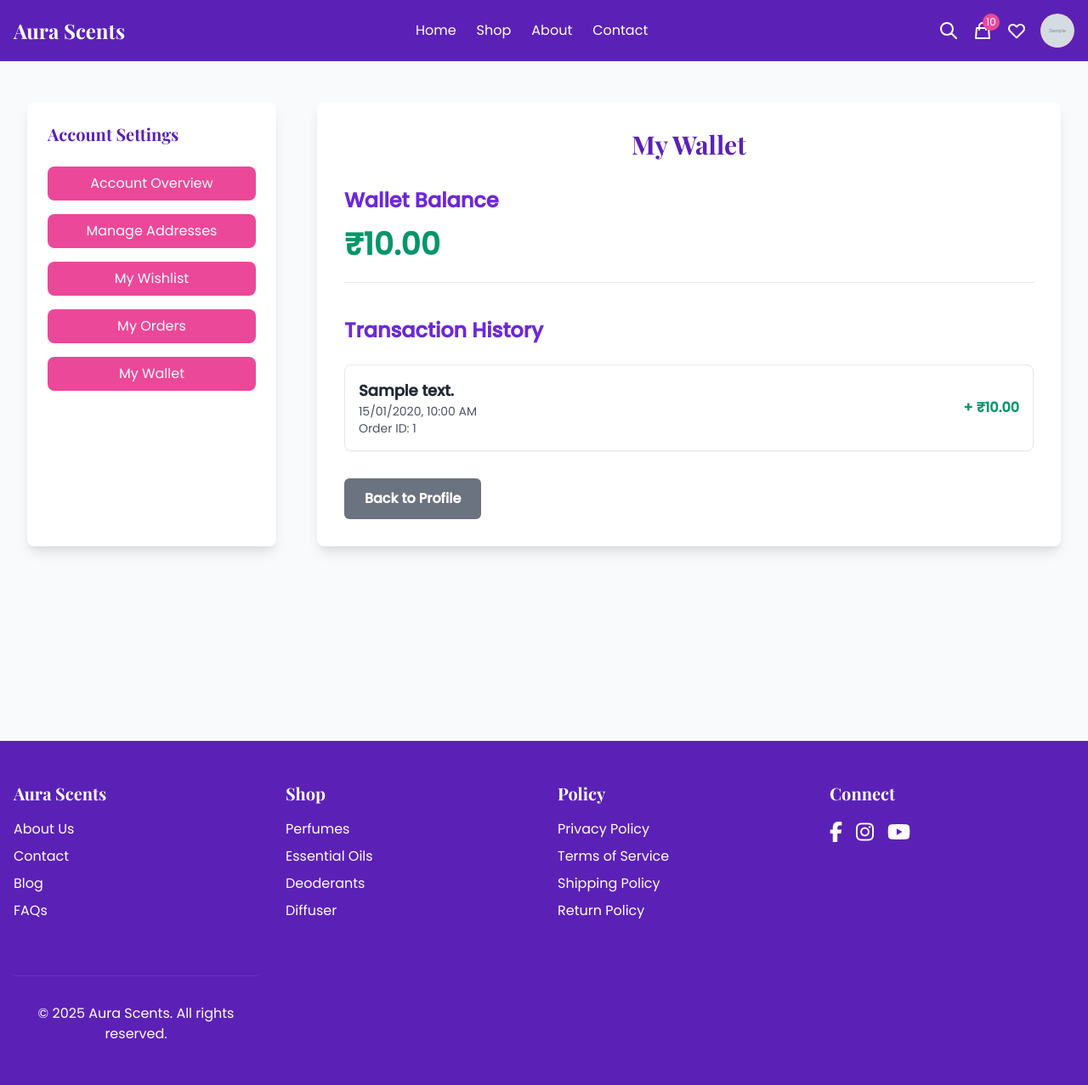
After one commit to ridwanmanayath/aura_scents, a Django app: page /wallet/ in a window 1280 px wide. The commit adds this page. Shown: the whole page at 85% size. Run offline with Django 5.2, Linux system fonts and the light colour scheme; a user stored in the database is signed in; tables that the repository leaves empty hold one stand-in row (values such as "Sample post"); grey boxes marked "Sample" are stand-in pictures; some libraries are stand-ins or nearby versions.

Commit message:
Wallet Page Added on User Side

```diff
--- a/Aura_Scents/back_office/urls.py
+++ b/Aura_Scents/back_office/urls.py
@@ -24,8 +24,9 @@ urlpatterns = [
     path('products/<int:product_id>/delete/', views.product_delete, name='product_delete'),
 
     path('orders/', views.order_list, name='order_list'),
+    path('orders/<int:order_id>/update-status/', views.update_order_status, name='update_order_status'),
+    path('orders/<int:order_id>/refund/', views.process_refund, name='process_refund'),
     path('order-detail/<int:order_id>/', views.order_detail, name='order_details'),
-    path('orders/<int:order_id>/update-status/', views.update_order_status, name='update_order_status'),
 
     path('coupons/', views.manage_coupons, name='manage_coupons'),
     path('coupon-delete/<int:coupon_id>/', views.delete_coupon, name='delete_coupon'),
--- a/Aura_Scents/store/models.py
+++ b/Aura_Scents/store/models.py
@@ -115,6 +115,8 @@ class Order(models.Model):
     is_paid = models.BooleanField(default=False)
     status = models.CharField(max_length=50, default='Pending')
     order_id = models.CharField(max_length=20, unique=True, blank=True)
+    razorpay_order_id = models.CharField(max_length=100, null=True, blank=True)  # Add for Razorpay
+    refund_processed = models.BooleanField(default=False)  # New field
 
     def __str__(self):
         return f"Order {self.order_id} by {self.user.email}"
@@ -171,3 +173,34 @@ class OrderItem(models.Model):
 
     def subtotal(self):
         return self.price * self.quantity
+
+
+class Wallet(models.Model):
+    user = models.OneToOneField(settings.AUTH_USER_MODEL, on_delete=models.CASCADE, related_name='wallet')
+    balance = models.DecimalField(max_digits=10, decimal_places=2, default=0.00)
+
+    def __str__(self):
+        return f"{self.user.email}'s Wallet (₹{self.balance})"
+
+    class Meta:
+        verbose_name = "Wallet"
+        verbose_name_plural = "Wallets"
+
+class WalletTransaction(models.Model):
+    TRANSACTION_TYPES = [
+        ('credit', 'Credit'),
+        ('debit', 'Debit'),
+    ]
+
+    wallet = models.ForeignKey(Wallet, on_delete=models.CASCADE, related_name='transactions')
+    order = models.ForeignKey('Order', on_delete=models.SET_NULL, null=True, blank=True)
+    transaction_type = models.CharField(max_length=10, choices=TRANSACTION_TYPES)
+    amount = models.DecimalField(max_digits=10, decimal_places=2)
+    description = models.CharField(max_length=255)
+    created_at = models.DateTimeField(auto_now_add=True)
+
+    def __str__(self):
+        return f"{self.transaction_type.capitalize()} of ₹{self.amount} for {self.wallet.user.email}"
+
+    class Meta:
+        ordering = ['-created_at']
--- a/Aura_Scents/store/templates/store/user_sidebar.html
+++ b/Aura_Scents/store/templates/store/user_sidebar.html
@@ -6,5 +6,6 @@
         <li><a href="{% url 'address_list' %}" class="block text-center py-2 px-4 text-white bg-pink-500 rounded-lg hover:bg-pink-600">Manage Addresses</a></li>
         <li><a href="{% url 'wish_list' %}" class="block text-center py-2 px-4 text-white bg-pink-500 rounded-lg hover:bg-pink-600">My Wishlist</a></li>
         <li><a href="{% url 'orders' %}" class="block text-center py-2 px-4 text-white bg-pink-500 rounded-lg hover:bg-pink-600">My Orders</a></li>
+        <li><a href="{% url 'wallet' %}" class="block text-center py-2 px-4 text-white bg-pink-500 rounded-lg hover:bg-pink-600">My Wallet</a></li>
       </ul>
     </div>
--- /dev/null
+++ b/Aura_Scents/store/templates/store/wallet.html
@@ -0,0 +1,66 @@
+{% extends 'store/base.html' %}
+{% load static %}
+
+{% block title %}My Wallet | Aura Scents{% endblock %}
+
+{% block extra_head %}
+<link rel="stylesheet" href="https://cdn.jsdelivr.net/npm/sweetalert2@11/dist/sweetalert2.min.css">
+{% endblock %}
+
+{% block content %}
+<section class="min-h-screen bg-gray-50 py-12 px-4 sm:px-6 lg:px-8">
+    <div class="container mx-auto flex gap-12">
+        {% include 'store/user_sidebar.html' %}
+
+        <div class="w-3/4 bg-white p-8 rounded-lg shadow-lg">
+            <h2 class="text-3xl font-playfair font-bold text-purple-800 text-center mb-8">My Wallet</h2>
+
+            <!-- Wallet Balance -->
+            <div class="mb-10 border-b pb-6">
+                <h3 class="text-2xl font-semibold text-purple-700 mb-4">Wallet Balance</h3>
+                <p class="text-4xl font-bold text-green-600">₹{{ wallet.balance|floatformat:2 }}</p>
+            </div>
+
+            <!-- Transaction History -->
+            <div>
+                <h3 class="text-2xl font-semibold text-purple-700 mb-6">Transaction History</h3>
+                {% if transactions %}
+                    <div class="space-y-6">
+                        {% for transaction in transactions %}
+                            <div class="border rounded-lg p-4 shadow-sm">
+                                <div class="flex justify-between items-center">
+                                    <div>
+                                        <p class="text-lg font-semibold text-gray-800">{{ transaction.description }}</p>
+                                        <p class="text-sm text-gray-600">{{ transaction.created_at|date:"d/m/Y, h:i A" }}</p>
+                                        {% if transaction.order %}
+                                            <p class="text-sm text-gray-600">Order ID: {{ transaction.order.order_id }}</p>
+                                        {% endif %}
+                                    </div>
+                                    <div>
+                                        <p class="{% if transaction.transaction_type == 'credit' %}text-green-600{% else %}text-red-600{% endif %} font-bold">
+                                            {% if transaction.transaction_type == 'credit' %}+{% else %}-{% endif %} ₹{{ transaction.amount|floatformat:2 }}
+                                        </p>
+                                    </div>
+                                </div>
+                            </div>
+                        {% endfor %}
+                    </div>
+                {% else %}
+                    <div class="text-center py-16">
+                        <i class="fas fa-wallet text-6xl text-gray-300 mb-4"></i>
+                        <h3 class="text-xl font-semibold text-gray-600 mb-2">No transactions yet</h3>
+                        <p class="text-gray-500">Your wallet transaction history will appear here.</p>
+                    </div>
+                {% endif %}
+            </div>
+
+            <!-- Back to Profile -->
+            <div class="mt-8">
+                <a href="{% url 'profile' %}" class="inline-block bg-gray-500 hover:bg-gray-600 text-white py-3 px-6 rounded-md text-base font-semibold transition">
+                    Back to Profile
+                </a>
+            </div>
+        </div>
+    </div>
+</section>
+{% endblock %}
--- a/Aura_Scents/store/urls.py
+++ b/Aura_Scents/store/urls.py
@@ -55,6 +55,8 @@ urlpatterns = [
 
     path('payment-init/<int:order_id>/', views.payment_handler_init, name='payment_handler_init'),
 
+    path('wallet/', views.wallet_view, name='wallet'),
+
 
 
 
--- a/Aura_Scents/store/views.py
+++ b/Aura_Scents/store/views.py
@@ -8,7 +8,7 @@ from django.contrib import messages
 from django.http import Http404
 
 from .forms import RegistrationForm,LoginForm
-from .models import OTP,Cart,CartItem,WishlistItem,Order, OrderItem
+from .models import *
 
 import random
 
@@ -49,6 +49,8 @@ from django.http import HttpResponse, HttpResponseForbidden
 from .utils import *
 from django.urls import reverse
 from razorpay.errors import SignatureVerificationError
+
+from django.db import transaction
 
 
 
@@ -1047,90 +1049,71 @@ def download_invoice(request, order_id):
     return HttpResponse("Error generating PDF", status=400)
 
 
+import logging
+
+logger = logging.getLogger(__name__)
+
 @login_required
 @require_http_methods(["POST"])
 def cancel_order(request, order_id):
-    """Cancel an order and restock inventory"""
-    try:
-        order = get_object_or_404(Order, order_id=order_id, user=request.user)
-
-        # Check if order can be cancelled
-        if order.status in ['Delivered', 'Cancelled', 'Returned']:
-            return JsonResponse({
-                'success': False,
-                'message': 'This order cannot be cancelled.'
-            })
-
-        # Get cancellation reason from request
-        data = json.loads(request.body)
-        cancellation_reason = data.get('reason', 'No reason provided')
-
-        # Update order status
+    order = get_object_or_404(Order, order_id=order_id, user=request.user)
+    if order.status in ['Delivered', 'Cancelled', 'Returned']:
+        return JsonResponse({'success': False, 'message': 'This order cannot be cancelled.'})
+
+    data = json.loads(request.body)
+    cancellation_reason = data.get('reason', 'No reason provided')
+
+    with transaction.atomic():
         order.status = 'Cancelled'
         order.save()
 
+        # Process refund if applicable
+        if order.is_paid or order.payment_method == 'COD':
+            wallet, _ = Wallet.objects.get_or_create(user=request.user)
+            refund_amount = order.total_amount
+            WalletTransaction.objects.create(
+                wallet=wallet,
+                order=order,
+                transaction_type='credit',
+                amount=refund_amount,
+                description=f"Refund for cancelled order {order.order_id}"
+            )
+            wallet.balance += refund_amount
+            wallet.save()
+            order.refund_processed = True
+            order.save()
+            logger.info(f"Refund of ₹{refund_amount} processed to wallet for cancelled order {order.order_id}")
+
         # Restock inventory
         restock_items(order)
 
-
-        return JsonResponse({
-            'success': True,
-            'message': 'Order cancelled successfully.',
-            'new_status': 'Cancelled'
-        })
-
-    except Exception as e:
-        return JsonResponse({
-            'success': False,
-            'message': 'An error occurred while cancelling the order.'
-        })
-
-
+    return JsonResponse({
+        'success': True,
+        'message': 'Order cancelled successfully.',
+        'new_status': 'Cancelled'
+    })
 
 @login_required
 @require_http_methods(["POST"])
 def return_order(request, order_id):
-    """Request return for a delivered order"""
-    try:
-        order = get_object_or_404(Order, order_id=order_id, user=request.user)
-
-        # Check if order can be returned
-        if order.status != 'Delivered':
-            return JsonResponse({
-                'success': False,
-                'message': 'Only delivered orders can be returned.'
-            })
-
-        # Get return reason from request
-        data = json.loads(request.body)
-        return_reason = data.get('reason', '')
-
-        if not return_reason:
-            return JsonResponse({
-                'success': False,
-                'message': 'Return reason is required.'
-            })
-
-        # Update order status to indicate return request
-        order.status = 'Return Requested'
-        order.save()
-
-
-
-        return JsonResponse({
-            'success': True,
-            'message': 'Return request submitted. Waiting for approval.',
-            'new_status': 'Return Requested'
-        })
-
-    except Exception as e:
-        return JsonResponse({
-            'success': False,
-            'message': 'An error occurred while processing the return request.'
-        })
-
-
-    return render(request, 'orders/order_detail.html', context)
+    order = get_object_or_404(Order, order_id=order_id, user=request.user)
+    if order.status != 'Delivered':
+        return JsonResponse({'success': False, 'message': 'Only delivered orders can be returned.'})
+
+    data = json.loads(request.body)
+    return_reason = data.get('reason', '')
+    if not return_reason:
+        return JsonResponse({'success': False, 'message': 'Return reason is required.'})
+
+    order.status = 'Return Requested'
+    order.save()
+    logger.info(f"Return requested for order {order.order_id} with reason: {return_reason}")
+
+    return JsonResponse({
+        'success': True,
+        'message': 'Return request submitted. Waiting for approval.',
+        'new_status': 'Return Requested'
+    })
 
 def restock_items(order):
     """Helper function to restock inventory when order is cancelled/returned"""
@@ -1647,3 +1630,12 @@ def payment_handler_init(request, order_id):
     except Exception as e:
         messages.error(request, f'Payment initialization error: {str(e)}')
         return redirect('checkout')
+
+@login_required
+def wallet_view(request):
+    wallet, created = Wallet.objects.get_or_create(user=request.user)
+    transactions = wallet.transactions.all()
+    return render(request, 'store/wallet.html', {
+        'wallet': wallet,
+        'transactions': transactions
+    })
```
Also changed, not shown: Aura_Scents/back_office/views.py (+63 -4 lines), Aura_Scents/store/migrations/0016_order_razorpay_order_id_order_refund_processed_and_more.py (added).
